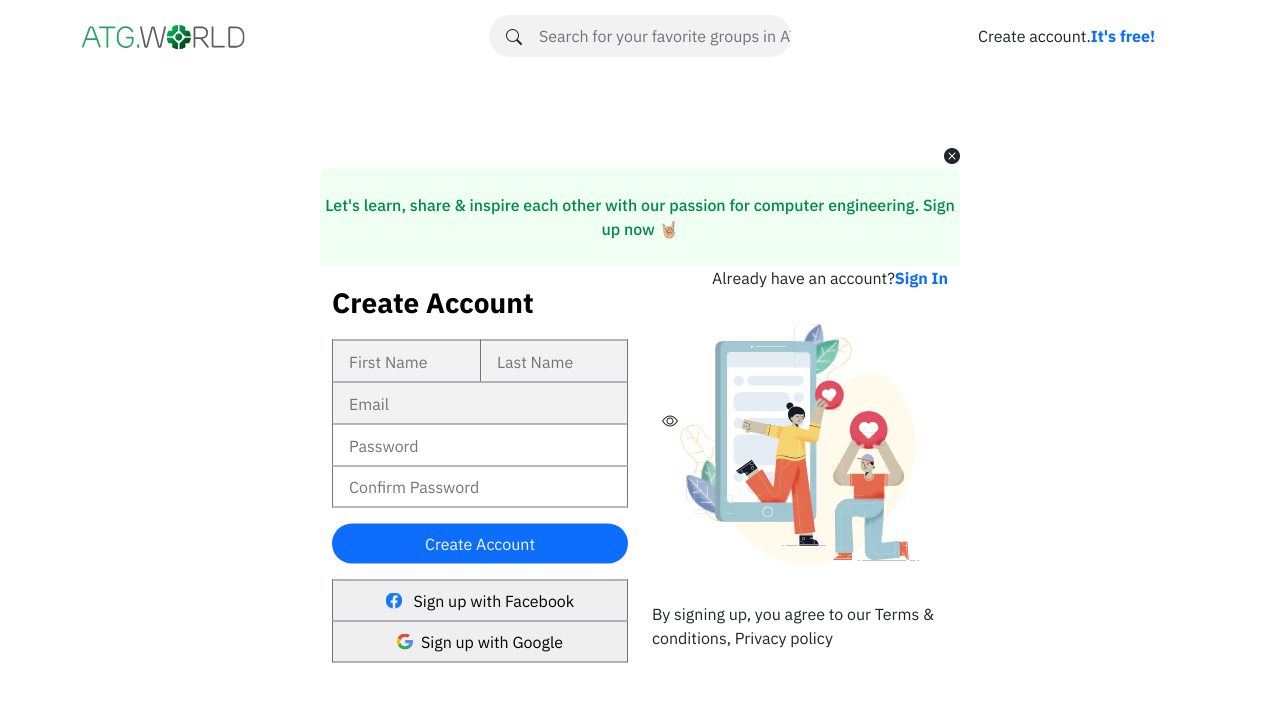
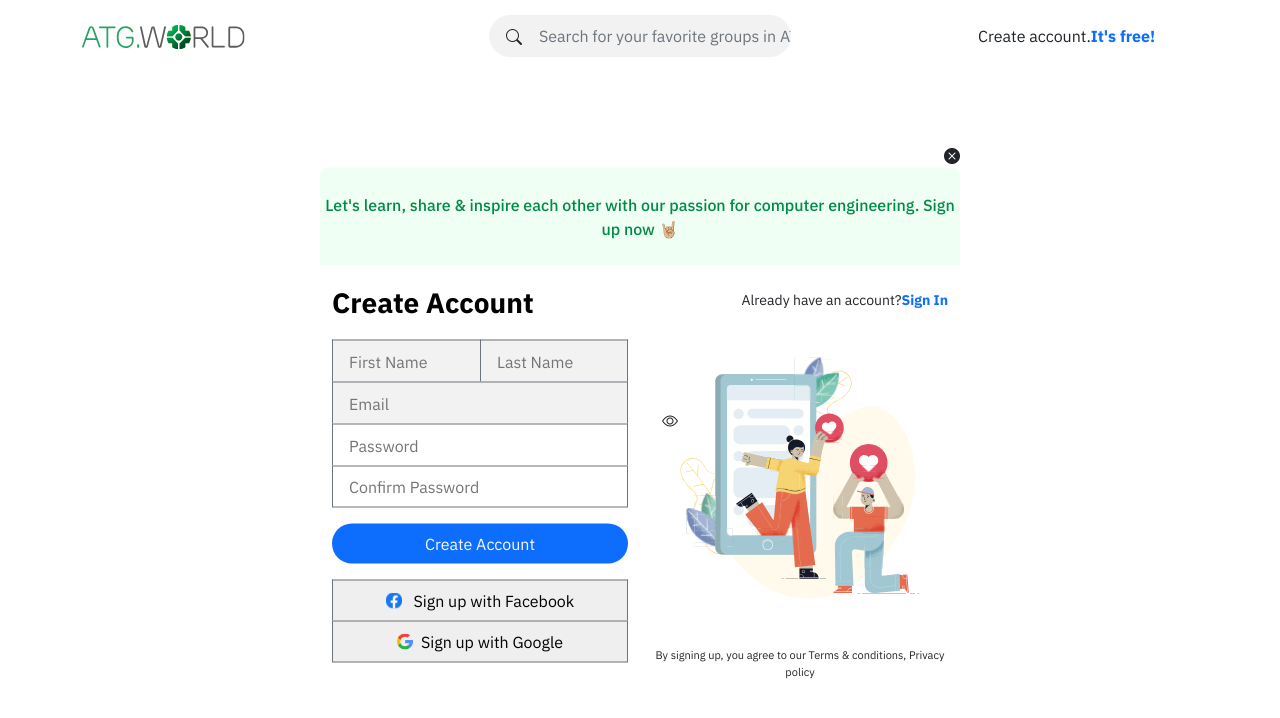
Before and after one commit to SHIVENDRA8004/ATG_Task_1, a React (Create React App) app: page / in a window 1280 px wide. Both pictures are taken after a click on the element "It's free!". Shown: the top 718 px of the page. Built offline with nearby package versions, Linux system fonts and the light colour scheme.

Commit message:
Register page done

```diff
--- a/src/components/Layouts/Register.js
+++ b/src/components/Layouts/Register.js
@@ -98,15 +98,22 @@ const Register = (props) => {
             </div>
             <div className=" container-fluid col-6">
               <div className="row text-end">
-                <p className="col-12">
+                <p className="col-12 mt-4" style={{ fontSize: "14px" }}>
                   Already have an account?<span className="text-primary fw-bold cursor-pointer">Sign In</span>
                 </p>
               </div>
-              <div className="row">
-                <img className="col-12" src={illustration} alt="Illustration" />
+              <div className="row ">
+                <img
+                  className="ms-auto me-auto"
+                  style={{ height: "320px", width: "320px" }}
+                  src={illustration}
+                  alt="Illustration"
+                />
               </div>
-              <div className="row">
-                <p className="col-12">By signing up, you agree to our Terms & conditions, Privacy policy</p>
+              <div className="row ">
+                <p className="col-12 text-center" style={{ fontSize: "11px" }}>
+                  By signing up, you agree to our Terms & conditions, Privacy policy
+                </p>
               </div>
             </div>
           </div>
```
